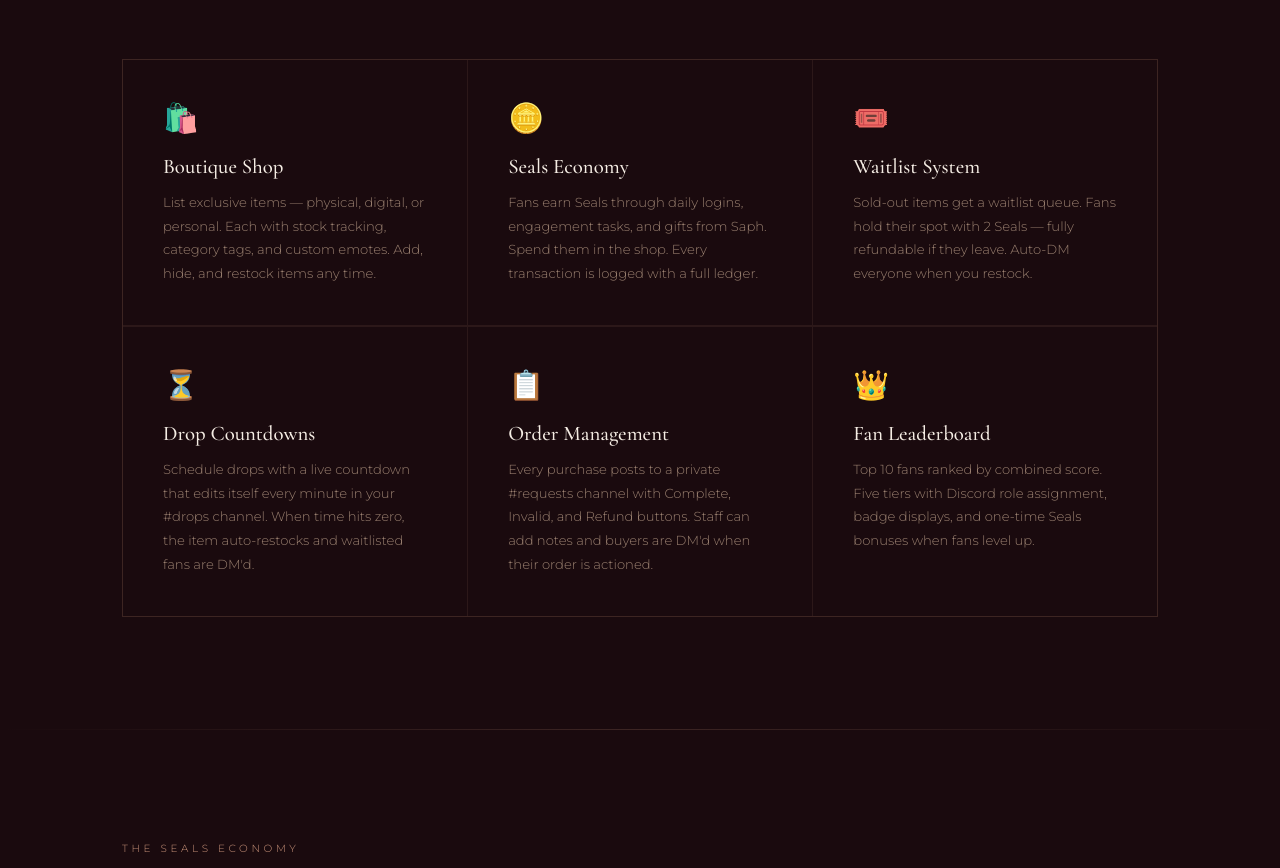
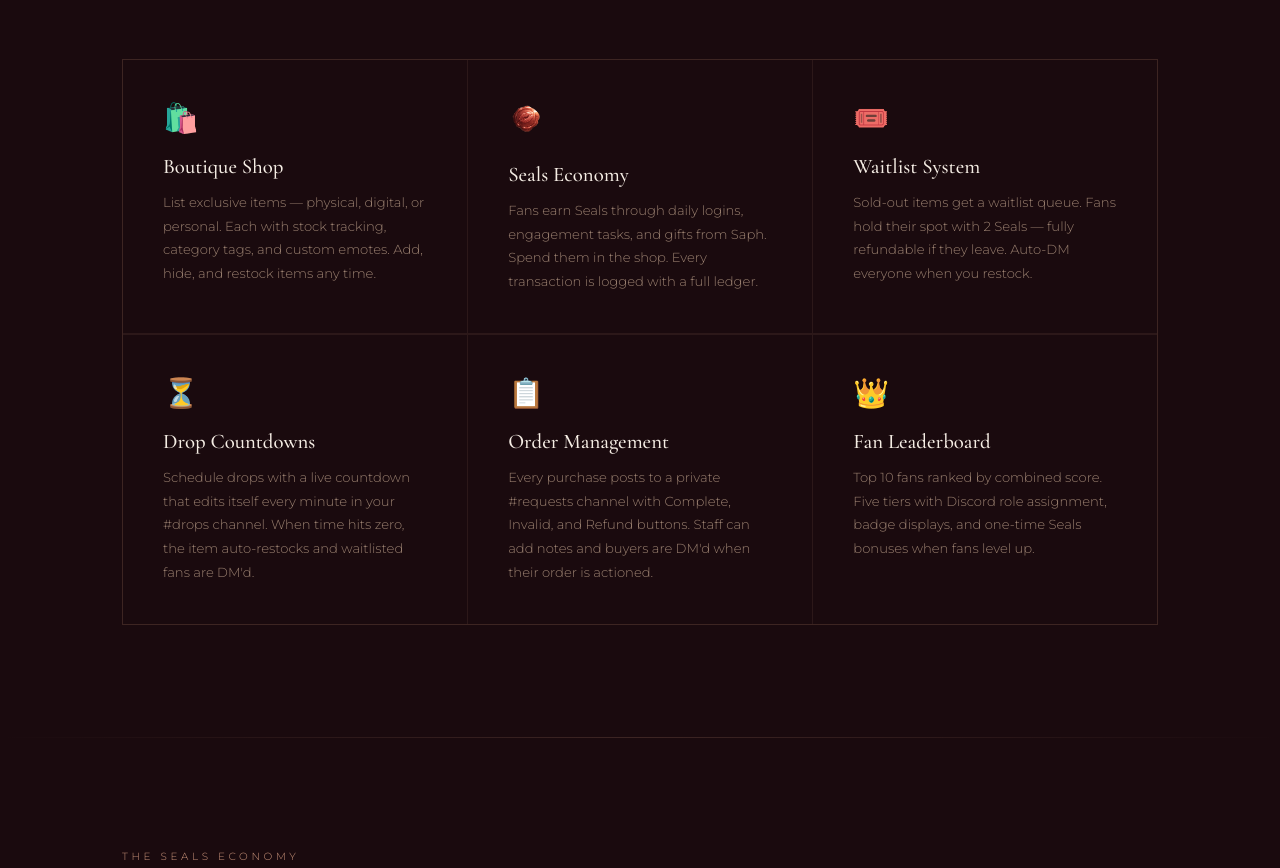
Before and after one commit to Ignis-Division/velour.bot, a plain HTML site: page index.html in a window 1280 px wide. Shown: the part 1056-1924 px from the top of the page. Drawn offline with nearby package versions, Linux system fonts and the light colour scheme.

Commit message:
Replace feature icon with an image

```diff
--- a/index.html
+++ b/index.html
@@ -663,7 +663,7 @@
       <p class="feature-desc">List exclusive items — physical, digital, or personal. Each with stock tracking, category tags, and custom emotes. Add, hide, and restock items any time.</p>
     </div>
     <div class="feature-card">
-      <span class="feature-icon">🪙</span>
+      <span class="feature-icon"><img src="seal.png" width="36" height="36" style="object-fit:contain;"></span>
       <div class="feature-title">Seals Economy</div>
       <p class="feature-desc">Fans earn Seals through daily logins, engagement tasks, and gifts from Saph. Spend them in the shop. Every transaction is logged with a full ledger.</p>
     </div>
```
